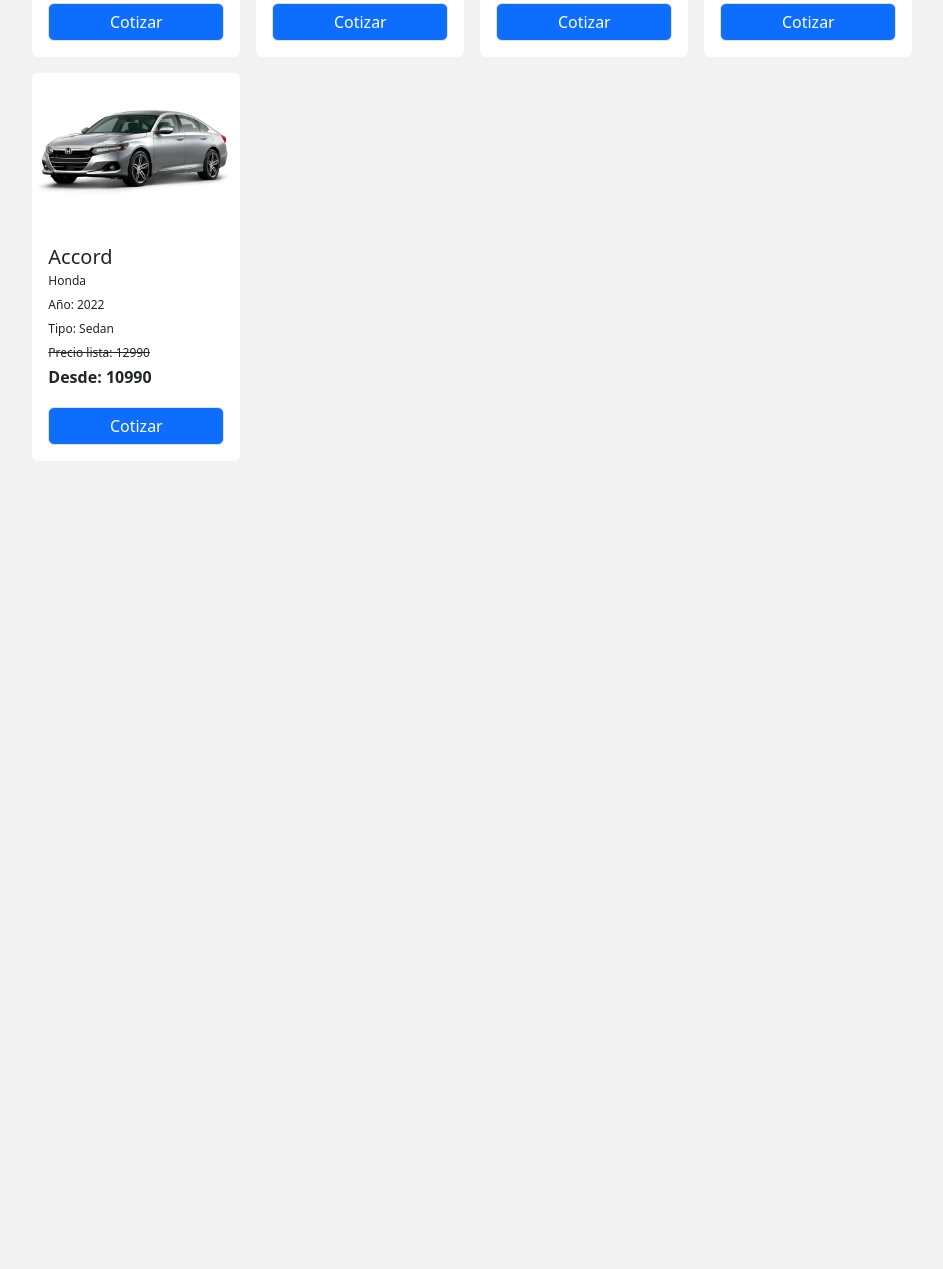
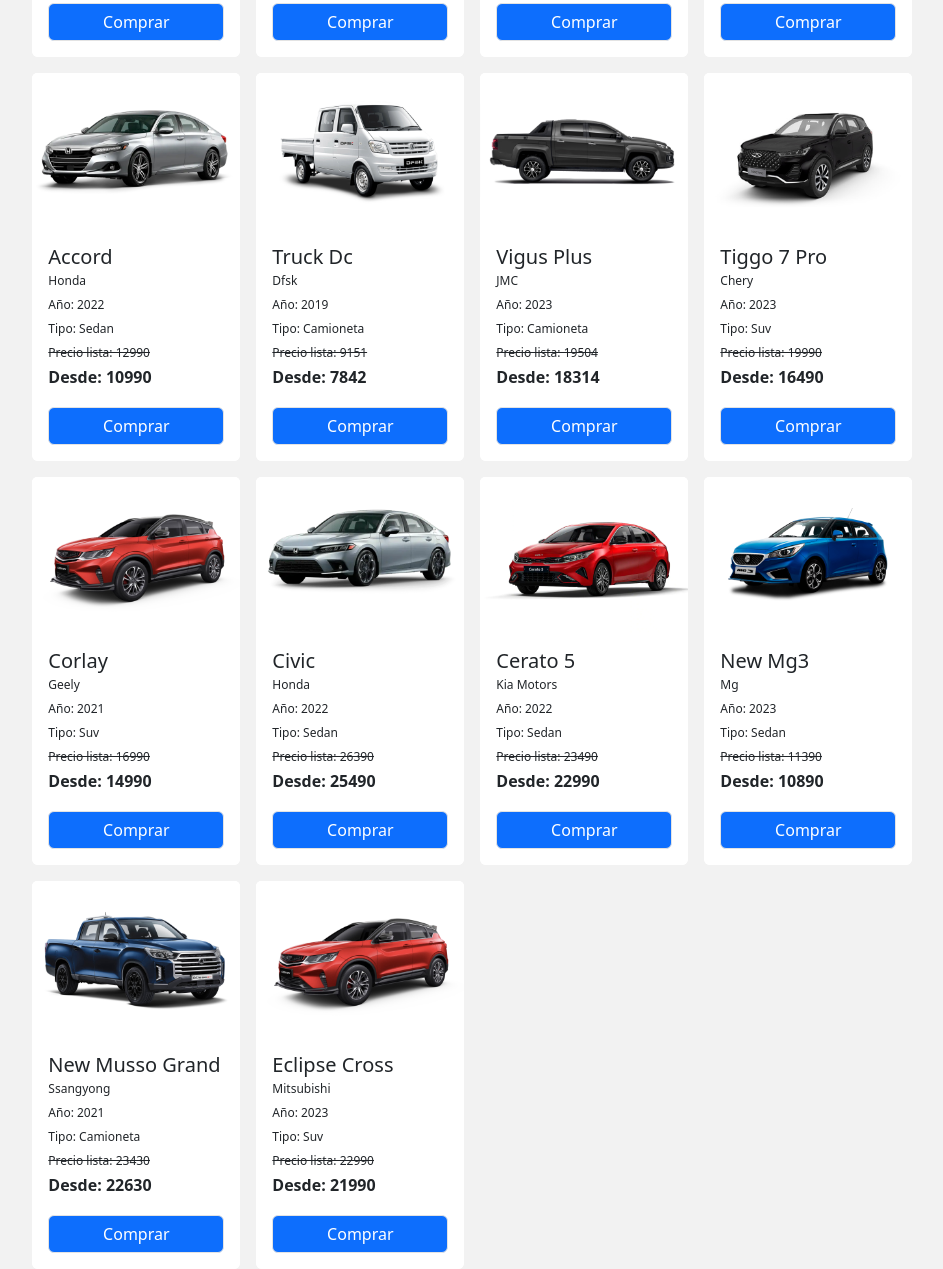
Before and after one commit to jhonacacio/projectojs, a plain HTML site: page index.html in a window 1280 px wide. Shown: the part 972-2241 px from the top of the page, without its empty margins (193-1136 px from the left). Before the commit the page ends 1433 px from the top, so only its background shows below. Drawn offline with nearby package versions, Linux system fonts and the light colour scheme.

Commit message:
funciones

```diff
--- a/automoviles.js
+++ b/automoviles.js
@@ -97,4 +97,94 @@ const modelosAutos = [
         marca: 'Honda',
         img : './public/images/9.jpeg'
     },
+    {
+        id: 10,
+        modeloAuto: 'Truck Dc',
+        tipoAuto: 'Camioneta',
+        anioAuto: 2019,
+        precioLista: 9151,
+        precioAuto: 7842,
+        marca: 'Dfsk',
+        img : './public/images/10.jpeg'
+    },
+    {
+        id: 11,
+        modeloAuto: 'Vigus Plus',
+        tipoAuto: 'Camioneta',
+        anioAuto: 2023,
+        precioLista: 19504,
+        precioAuto: 18314,
+        marca: 'JMC',
+        img : './public/images/11.jpeg'
+    },
+    {
+        id: 12,
+        modeloAuto: 'Tiggo 7 Pro',
+        tipoAuto: 'Suv',
+        anioAuto: 2023,
+        precioLista: 19990,
+        precioAuto: 16490,
+        marca: 'Chery',
+        img : './public/images/12.jpeg'
+    },
+    {
+        id: 13,
+        modeloAuto: 'Corlay',
+        tipoAuto: 'Suv',
+        anioAuto: 2021,
+        precioLista: 16990,
+        precioAuto: 14990,
+        marca: 'Geely',
+        img : './public/images/13.jpeg'
+    },
+    {
+        id: 14,
+        modeloAuto: 'Civic',
+        tipoAuto: 'Sedan',
+        anioAuto: 2022,
+        precioLista: 26390,
+        precioAuto: 25490,
+        marca: 'Honda',
+        img : './public/images/14.jpeg'
+    },
+    {
+        id: 15,
+        modeloAuto: 'Cerato 5',
+        tipoAuto: 'Sedan',
+        anioAuto: 2022,
+        precioLista: 23490,
+        precioAuto: 22990,
+        marca: 'Kia Motors',
+        img : './public/images/15.jpeg'
+    },
+    {
+        id: 16,
+        modeloAuto: 'New Mg3',
+        tipoAuto: 'Sedan',
+        anioAuto: 2023,
+        precioLista: 11390,
+        precioAuto: 10890,
+        marca: 'Mg',
+        img : './public/images/16.jpeg'
+    },
+    {
+        id: 17,
+        modeloAuto: 'New Musso Grand',
+        tipoAuto: 'Camioneta',
+        anioAuto: 2021,
+        precioLista: 23430,
+        precioAuto: 22630,
+        marca: 'Ssangyong',
+        img : './public/images/17.jpeg'
+    },
+    {
+        id: 18,
+        modeloAuto: 'Eclipse Cross',
+        tipoAuto: 'Suv',
+        anioAuto: 2023,
+        precioLista: 22990,
+        precioAuto: 21990,
+        marca: 'Mitsubishi',
+        img : './public/images/13.jpeg'
+    },
 ];
--- a/comprobaciones.js
+++ b/comprobaciones.js
@@ -49,7 +49,7 @@ const contenedor = document.getElementById('contenedorTodos');
               <p class="card-info">Tipo: ${producto.tipoAuto}</p>
               <p class="card-priceList">Precio lista: ${producto.precioLista}</p>
               <p class="card-price">Desde: ${producto.precioAuto}</p>
-              <button id="agregar${producto.id}" name="marcador" class="btn btn-primary">Cotizar</button>
+              <button id="agregar${producto.id}" name="marcador" class="btn btn-primary">Comprar</button>
             </div>`
 
             contenedor.appendChild(div);
@@ -93,7 +93,7 @@ modeloSuv.forEach( producto => {
       <p class="card-info">Tipo: ${producto.tipoAuto}</p>
       <p class="card-priceList">Precio lista: ${producto.precioLista}</p>
       <p class="card-price">Desde: ${producto.precioAuto}</p>
-      <button id="agregarCamioneta${producto.id}" name="marcador" class="btn btn-primary">Cotizar</button>
+      <button id="agregarCamioneta${producto.id}" name="marcador" class="btn btn-primary">Comprar</button>
       </div>`
       contenedor4.appendChild(div);
 
@@ -136,7 +136,7 @@ const modeloCamioneta = modelosAutos.filter(producto => producto.tipoAuto === 'C
       <p class="card-info">Tipo: ${producto.tipoAuto}</p>
       <p class="card-priceList">Precio lista: ${producto.precioLista}</p>
       <p class="card-price">Desde: ${producto.precioAuto}</p>
-      <button id="agregarCamioneta${producto.id}" name="marcador" class="btn btn-primary">Cotizar</button>
+      <button id="agregarCamioneta${producto.id}" name="marcador" class="btn btn-primary">Comprar</button>
     </div>`
     contenedor2.appendChild(div);
 
@@ -178,7 +178,7 @@ modeloSedan.forEach( producto => {
       <p class="card-info">Tipo: ${producto.tipoAuto}</p>
       <p class="card-priceList">Precio lista: ${producto.precioLista}</p>
       <p class="card-price">Desde: ${producto.precioAuto}</p>
-      <button id="agregarSedan${producto.id}" name="marcador" class="btn btn-primary">Cotizar</button>
+      <button id="agregarSedan${producto.id}" name="marcador" class="btn btn-primary">Comprar</button>
       </div>`
       contenedor3.appendChild(div);
 
--- a/public/css/styles.css
+++ b/public/css/styles.css
@@ -20,6 +20,7 @@ header{
     border-radius: 10px;
     margin: 20px 0;
     width: 100%;
+    top: 10px;
 }
   #contenedorTodos, #contenedorCamionetas, #contenedorSedan, #contenedorSuv {
     gap: 1rem;
@@ -31,14 +32,18 @@ header{
   #contenedorCamionetas, #contenedorSedan, #contenedorSuv{
     display: none;
   }
+.btn-group-vertical{
+  top: 10px;
+  position: sticky;
 
+}
   .btn, .btn-group-vertical{
     width: 100%;
     margin-top: 10px;
 
   }
   .btn{
-    border: solid 1px rgb(227, 227, 227);
+border: solid 1px rgb(227, 227, 227);
   }
 
 .card{
```
Also changed, not shown: public/images/10.jpeg (added), public/images/11.jpeg (added), public/images/12.jpeg (added), public/images/13.jpeg (added), public/images/14.jpeg (added), public/images/15.jpeg (added), public/images/16.jpeg (added), public/images/17.jpeg (added), public/images/18.jpeg (added), 2 other files.
